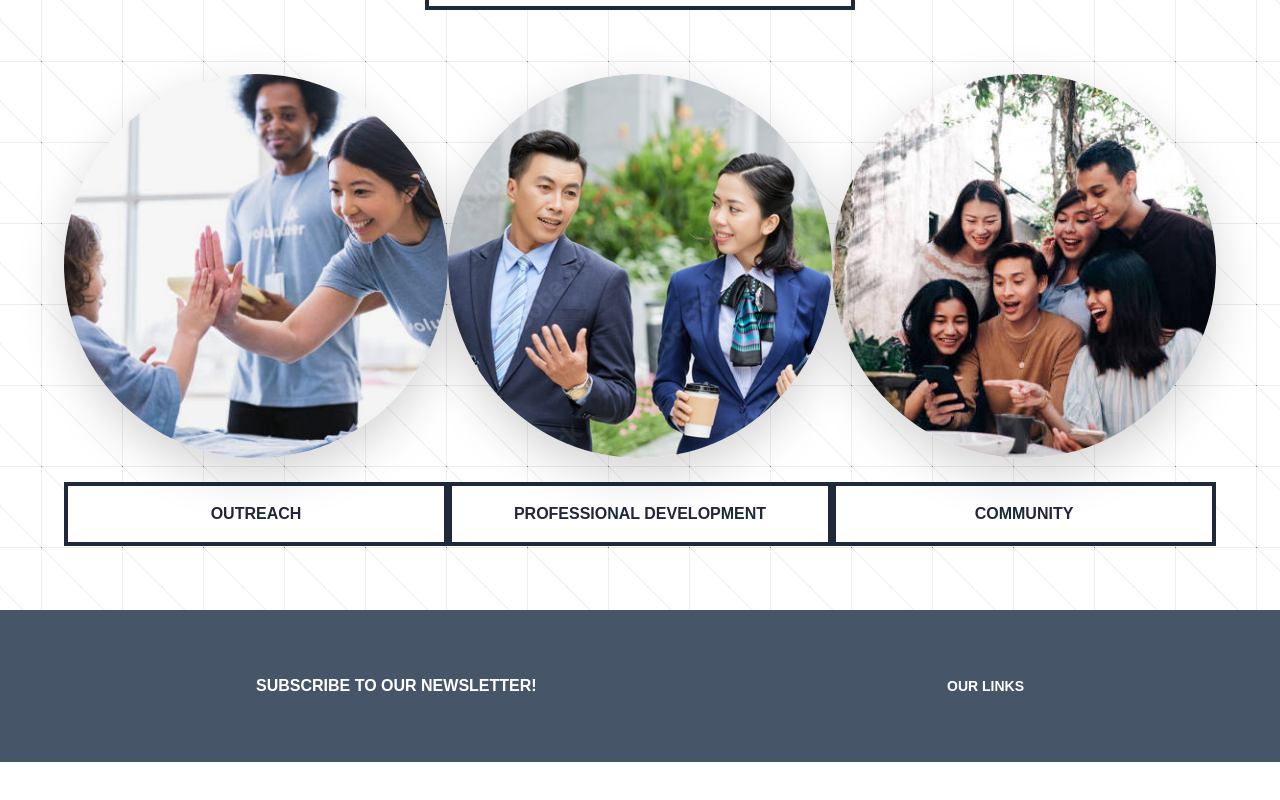
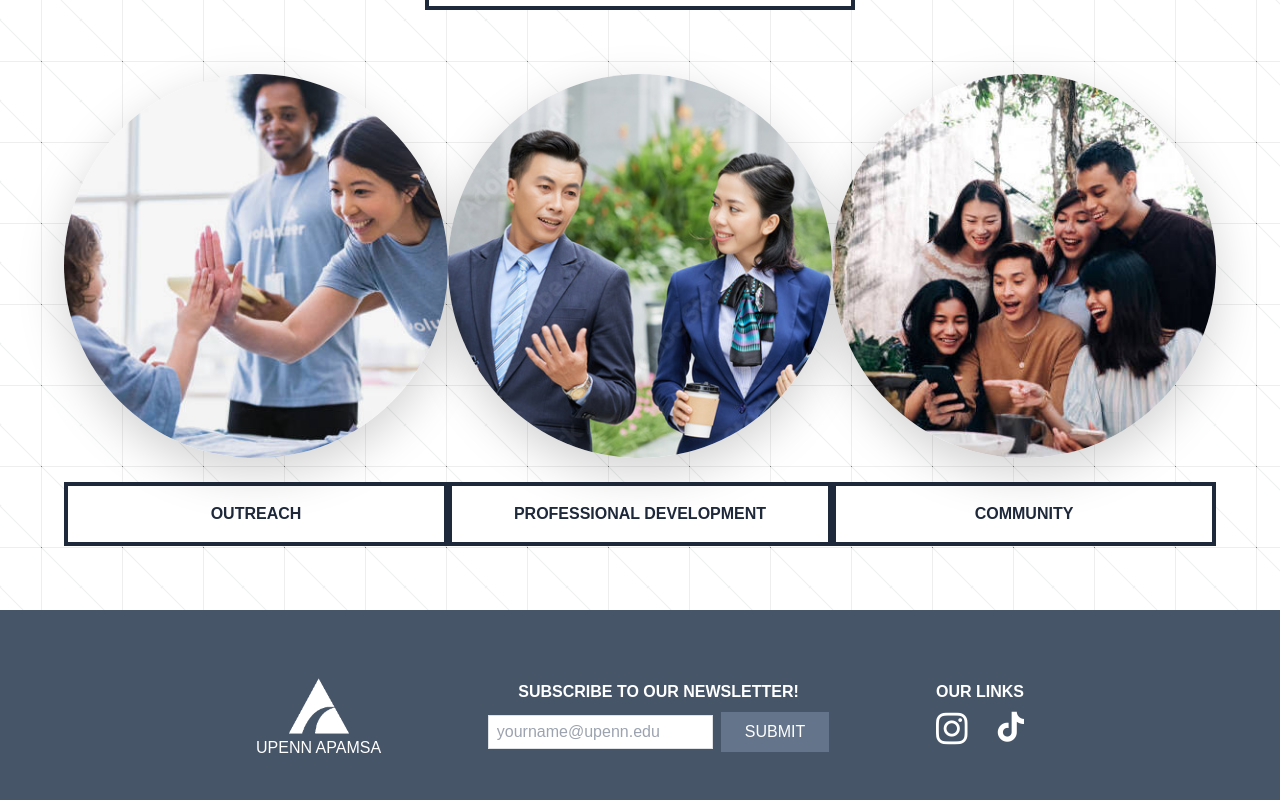
Before and after one commit to victorzhu1/apamsa-website, a React (Create React App) app in the folder client/: page / in a window 1280 px wide. Shown: the part 1774-2574 px from the top of the page. Before the commit the page ends 2536 px from the top, so only its background shows below. Built offline with nearby package versions, Linux system fonts and the light colour scheme.

Commit message:
added subscription, logo, links to footer

```diff
--- a/client/public/index.html
+++ b/client/public/index.html
@@ -1,6 +1,7 @@
 <!DOCTYPE html>
 <html lang="en">
   <head>
+    <script src="https://kit.fontawesome.com/2d1268773a.js" crossorigin="anonymous"></script>
     <meta charset="utf-8" />
     <link rel="icon" href="%PUBLIC_URL%/favicon.ico" />
     <meta name="viewport" content="width=device-width, initial-scale=1" />
--- a/client/src/components/Footer.tsx
+++ b/client/src/components/Footer.tsx
@@ -1,14 +1,57 @@
+import { SetStateAction, useState } from "react";
 
 export default function Footer() {
+
+  const [email, setEmail] = useState('');
+
+  const handleInputChange = (e: { target: { value: SetStateAction<string>; }; }) => {
+    setEmail(e.target.value);
+  };
+
+  const handleSubmit = (e: { preventDefault: () => void; }) => {
+    e.preventDefault();
+    //send email to server
+    console.log('Email:', email);
+    setEmail('');
+  };
+
   return (
     <footer className='footer-container py-16 px-64 bg-slate-600 text-white font-oswald'>
-        <div className='max-w-screen-xl flex flex-wrap items-center justify-between mx-auto'>
+        <div className='flex flex-row items-center justify-between'>
+            <div className='logo-container flex flex-col items-center justify-center'>
+              <img src="/images/image-logo-small.jpg" className="h-16" alt="Logo" />
+              <h1 className="text-center">UPENN APAMSA</h1>
+            </div>
             <div className='footer-newsletter'>
-                <p className='font-semibold text-base'>SUBSCRIBE TO OUR NEWSLETTER!</p>
-
+                <h1 className='mb-2 font-semibold text-base text-center'>SUBSCRIBE TO OUR NEWSLETTER!</h1>
+                <div className='subscribe-button'>
+                  <form onSubmit={handleSubmit}>
+                    <input
+                      type='email'
+                      value={email}
+                      onChange={handleInputChange}
+                      placeholder='yourname@upenn.edu'
+                      className='border border-gray-300 px-2 py-1 mr-2 text-slate-800'
+                    />
+                    <button
+                      type='submit'
+                      className='bg-slate-500 text-white px-4 py-2 transition duration-200 hover:bg-slate-400 '
+                    >
+                      SUBMIT
+                    </button>
+                  </form>
+                </div>
             </div>
             <div className='footer-links'>
-                <p className='text-sm font-semibold'>OUR LINKS</p>
+                <h1 className='font-semibold mb-2'>OUR LINKS</h1>
+                <div className='socials-container flex flex-row justify-between space-x-2'>
+                  <a href="https://www.instagram.com/" target="_blank" rel="noopener noreferrer">
+                    <i className="fab fa-instagram text-4xl transition duration-200 hover:text-slate-400"></i>
+                  </a>
+                  <a href="https://www.tiktok.com/" target="_blank" rel="noopener noreferrer">
+                    <i className="fab fa-tiktok text-3xl transition duration-200 hover:text-slate-400"></i>
+                  </a>
+                </div>
             </div>
         </div>
     </footer>
--- a/client/src/pages/Home.tsx
+++ b/client/src/pages/Home.tsx
@@ -121,7 +121,7 @@ export function Home () {
                             <img
                                 src='/images/outreach-new.jpeg'
                                 alt='image'
-                                className='object-cover rounded-full shadow-lg mb-4 transition-transform transform-gpu hover:scale-105 cursor-pointer'
+                                className='rounded-full shadow-lg mb-4 transition-transform transform-gpu hover:scale-105 cursor-pointer'
                             />
                         </div>
                         <button
@@ -141,7 +141,7 @@ export function Home () {
                             <img
                                 src='/images/professional-new.jpeg'
                                 alt='image'
-                                className='object-cover rounded-full shadow-lg mb-4 transition-transform transform-gpu hover:scale-105 cursor-pointer'
+                                className='rounded-full shadow-lg mb-4 transition-transform transform-gpu hover:scale-105 cursor-pointer'
                             />
                         </div>
                         <button
@@ -161,7 +161,7 @@ export function Home () {
                             <img
                                 src='/images/community-new.jpeg'
                                 alt='image'
-                                className='object-cover rounded-full shadow-lg mb-4 transition-transform transform-gpu hover:scale-105 cursor-pointer'
+                                className='rounded-full shadow-lg mb-4 transition-transform transform-gpu hover:scale-105 cursor-pointer'
                             />
                         </div>
                         <button
@@ -177,7 +177,7 @@ export function Home () {
             </div>
 
             <div ref={dropdownContentRef}
-                className={`dropdown-content w-full bg-white transform transition-transform duration-700 ${selectedPillar ? 'opacity-100' : 'opacity-0 pointer-events-none'}`}>
+                className={`dropdown-content w-full bg-white }`}>
                 {selectedPillar && (
                 <div className='mb-8 px-4 py-6 mx-auto'>
                     <div className='dropdown-text-container mx-16 font-oswald'>
@@ -190,8 +190,6 @@ export function Home () {
                             CLOSE
                         </button>
                     </div>
-
-
                 </div>
                 )}
             </div>
```
